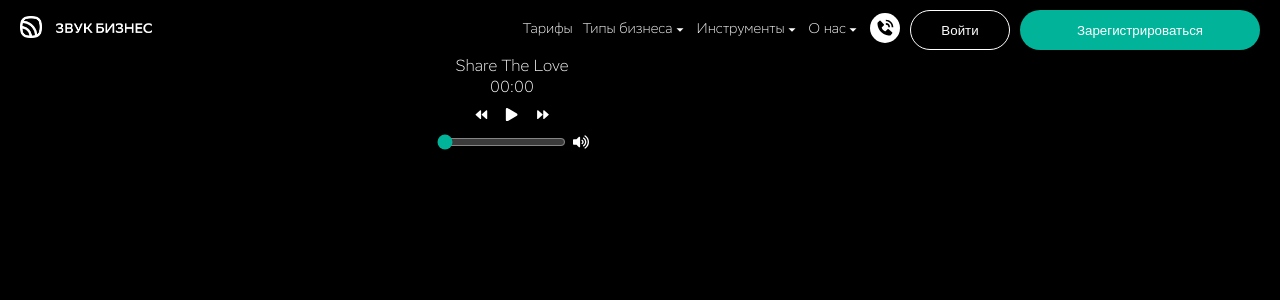
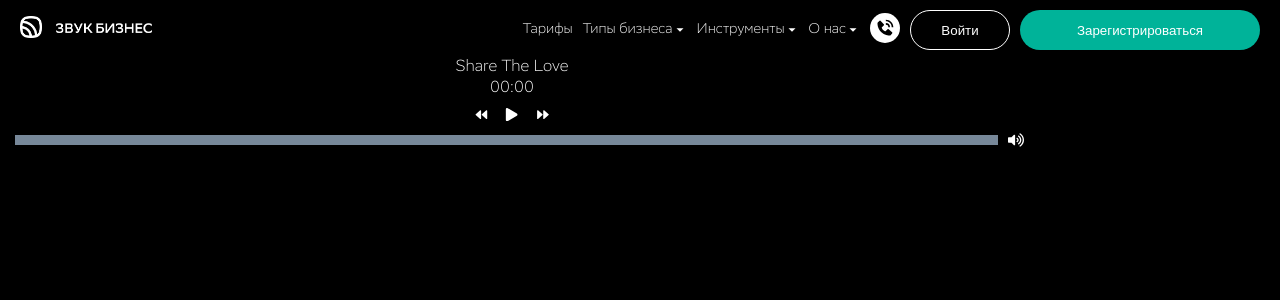
Before and after one commit to SivakovNikita/zvuk-business-main-page, a Next.js app: page / in a window 1280 px wide. Shown: the top 300 px of the page. Built offline with nearby package versions, Linux system fonts and the light colour scheme.

Commit message:
new progress bar component

```diff
--- a/src/components/Player/Player.module.scss
+++ b/src/components/Player/Player.module.scss
@@ -59,21 +59,13 @@
     color: gray;
   }
 }
-
-.inputs_wrapper {
+.controls_wrapper {
+  width: 100%;
   display: flex;
+  justify-content: center;
   align-items: center;
-  justify-content: center;
-  flex-direction: row;
-  gap: 5px;
+  gap: 10px;
 }
-
-.track_range {
-  width: 100%;
-  accent-color: #00b399;
-  outline: none;
-}
-
 .volume_control {
   position: relative;
   display: flex;
--- a/src/components/Player/PlayerBar.tsx
+++ b/src/components/Player/PlayerBar.tsx
@@ -4,6 +4,7 @@ import { FaPlay, FaPause } from 'react-icons/fa';
 import { FaVolumeUp, FaVolumeMute } from 'react-icons/fa';
 import getFormattedTime from './getFormattedTime';
 import { TbPlayerTrackNextFilled, TbPlayerTrackPrevFilled } from 'react-icons/tb';
+import ProgressBar from '../ProgressBar/ProgressBar';
 
 const trackList = [
   { title: 'Share The Love', src: '/Tracks/Share The Love.mp3' },
@@ -18,8 +19,8 @@ const PlayerBar = () => {
     play,
     next,
     prev,
-    seek,
     adjustVolume,
+    handleSeek,
     currentVolume,
     currentTrackTitle,
     isPrevDisabled,
@@ -53,15 +54,8 @@ const PlayerBar = () => {
         </button>
       </div>
 
-      <div className={styles.inputs_wrapper}>
-        <input
-          className={styles.track_range}
-          onInput={seek}
-          type="range"
-          min="0"
-          max={trackDuration}
-          value={currentTrackDuration}
-        />
+      <div className={styles.controls_wrapper}>
+        <ProgressBar currentTime={currentTrackDuration} duration={trackDuration} onSeek={handleSeek} />
 
         <div className={styles.volume_control}>
           <div className={styles.icon_wrapper}>
--- a/src/components/Player/usePalyer.tsx
+++ b/src/components/Player/usePalyer.tsx
@@ -17,7 +17,7 @@ export const usePlayer = ({
   const [isPlaying, setIsPlaying] = useState(false);
   const [trackDuration, setTrackDuration] = useState(0);
   const [currentTrackDuration, setCurrentTrackDuration] = useState(0);
-  const [currentVolume, setcurrentVolume] = useState(0.5);
+  const [currentVolume, setcurrentVolume] = useState();
   const [isPrevDisabled, setPrevDisabled] = useState(true);
   const [isNextDisabled, setNextDisabled] = useState(true);
 
@@ -56,16 +56,6 @@ export const usePlayer = ({
       audio.pause();
     }
   }, [audio]);
-
-  const seek = useCallback(
-    (event: React.ChangeEvent<HTMLInputElement>) => {
-      if (!audio) return;
-
-      const seekValue = Number(event.target.value);
-      audio.currentTime = seekValue;
-    },
-    [audio],
-  );
 
   const loadAndPlay = useCallback(
     async (src: string) => {
@@ -117,6 +107,13 @@ export const usePlayer = ({
     setCurrentTrackIndex(newIndex);
     await loadAndPlay(queue[newIndex].src);
   }, [currentTrackIndex, queue, repeat, loadAndPlay]);
+
+  const handleSeek = (time: number) => {
+    if (audio) {
+      audio.currentTime = time;
+      setCurrentTrackDuration(time);
+    }
+  };
 
   useEffect(() => {
     if (!audio) return;
@@ -182,8 +179,8 @@ export const usePlayer = ({
     play,
     next,
     prev,
-    seek,
     adjustVolume,
+    handleSeek,
     currentVolume,
     currentTrackTitle,
     isPrevDisabled,
--- /dev/null
+++ b/src/components/ProgressBar/ProgressBar.module.scss
@@ -0,0 +1,14 @@
+.progress_bar {
+  min-width: 80px;
+  width: 100%;
+  height: 10px;
+  margin: 0 0 0 15px;
+  background-color: lightslategrey;
+}
+
+.track_progress {
+  width: var(--track_progress-width);
+  height: 100%;
+  background-color: #00b399;
+  border-radius: 0 5px 5px 0;
+}
--- /dev/null
+++ b/src/components/ProgressBar/ProgressBar.tsx
@@ -0,0 +1,60 @@
+import { useRef, useState, useEffect } from 'react';
+import styles from './ProgressBar.module.scss';
+
+interface ProgressBarProps {
+  currentTime: number;
+  duration: number;
+  onSeek: (time: number) => void;
+}
+
+const ProgressBar = ({ currentTime, duration, onSeek }: ProgressBarProps) => {
+  const ref = useRef<HTMLDivElement>(null);
+  const [isDragging, setIsDragging] = useState(false);
+
+  const handleMouseDown = (e: React.MouseEvent) => {
+    setIsDragging(true);
+    handleSeek(e);
+  };
+
+  const handleSeek = (e: MouseEvent) => {
+    if (ref.current) {
+      const posX = e.clientX;
+      const { left: containerX, width: containerWidth } = ref.current.getBoundingClientRect();
+      const newPosition = (posX - containerX) / containerWidth;
+      const newTime = newPosition * duration;
+      onSeek(newTime);
+    }
+  };
+
+  const handleMouseUp = () => {
+    setIsDragging(false);
+  };
+
+  useEffect(() => {
+    if (isDragging) {
+      document.addEventListener('mousemove', handleSeek);
+      document.addEventListener('mouseup', handleMouseUp);
+    } else {
+      document.removeEventListener('mousemove', handleSeek);
+      document.removeEventListener('mouseup', handleMouseUp);
+    }
+
+    return () => {
+      document.removeEventListener('mousemove', handleSeek);
+      document.removeEventListener('mouseup', handleMouseUp);
+    };
+  }, [isDragging]);
+
+  const progressPercentage = Math.round((currentTime / duration) * 100);
+
+  return (
+    <div ref={ref} className={styles.progress_bar} onMouseDown={handleMouseDown}>
+      <div
+        className={styles.track_progress}
+        style={{ '--track_progress-width': `${progressPercentage ? progressPercentage : 0}%` } as React.CSSProperties}
+      ></div>
+    </div>
+  );
+};
+
+export default ProgressBar;
--- a/src/pages/index/index.tsx
+++ b/src/pages/index/index.tsx
@@ -5,6 +5,7 @@ import FAQBlock from './blocks/FAQBlock/FAQBlock';
 import SalseCardsBlock from './blocks/SalesCardsBlock/SalesCardsBlock';
 import TariffsBlock from './blocks/TariffsBlock/TariffsBlock';
 import PlayerBar from '../../components/Player/PlayerBar';
+import ProgressBar from '../../components/ProgressBar/ProgressBar';
 
 function MyApp() {
   return (
```
